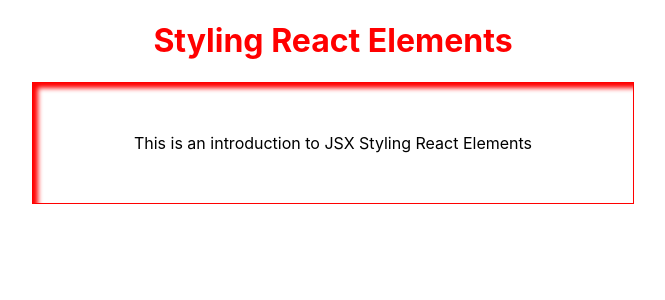
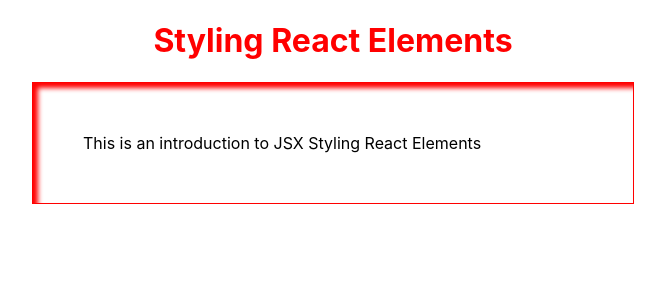
Before and after one commit to bovad/React-JS-Front-End-Development-Course, a React (Create React App) app in the folder React/intro-to-jsx/: page / in a window 1280 px wide. Shown: the top 300 px of the page, without its empty margins (307-972 px from the left). Built offline with nearby package versions, Linux system fonts and the light colour scheme.

Commit message:
Styling React Elements Part-2

```diff
--- a/React/intro-to-jsx/src/App.css
+++ b/React/intro-to-jsx/src/App.css
@@ -1,38 +1,12 @@
-.App {
-  text-align: center;
+.heading{
+    text-align: center;
+    color: red;
 }
 
-.App-logo {
-  height: 40vmin;
-  pointer-events: none;
+.para{
+    border: 1px solid red;
+    width: 500px;
+    margin: auto;
+    padding: 50px;
+    box-shadow: 5px 5px 5px red inset
 }
-
-@media (prefers-reduced-motion: no-preference) {
-  .App-logo {
-    animation: App-logo-spin infinite 20s linear;
-  }
-}
-
-.App-header {
-  background-color: #282c34;
-  min-height: 100vh;
-  display: flex;
-  flex-direction: column;
-  align-items: center;
-  justify-content: center;
-  font-size: calc(10px + 2vmin);
-  color: white;
-}
-
-.App-link {
-  color: #61dafb;
-}
-
-@keyframes App-logo-spin {
-  from {
-    transform: rotate(0deg);
-  }
-  to {
-    transform: rotate(360deg);
-  }
-}
--- a/React/intro-to-jsx/src/App.js
+++ b/React/intro-to-jsx/src/App.js
@@ -1,4 +1,3 @@
-import logo from './logo.svg';
 import './App.css';
 
 function App() {
@@ -6,20 +5,8 @@ function App() {
   return (
     <div className="App">
       <div>
-        <h1 style = {
-        {
-          color: 'Red',
-        }
-        }>Styling React Elements</h1>
-        <p style = {
-          {
-            border: '1px solid red',
-            width: '500px',
-            margin: 'auto',
-            padding: '50px',
-            boxShadow: '5px 5px 5px red inset'
-          }
-        }>This is an introduction to JSX Styling React Elements</p>
+        <h1 className="heading">Styling React Elements</h1>
+        <p className="para">This is an introduction to JSX Styling React Elements</p>
       </div>
     </div>
   );
```
Also changed, not shown: 1 other file (tests, documents, lock files or other folders).
